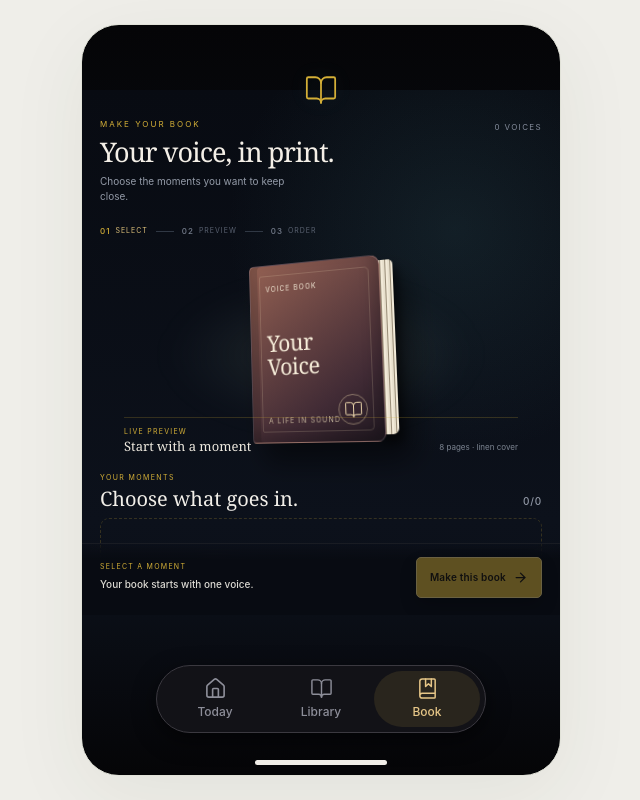
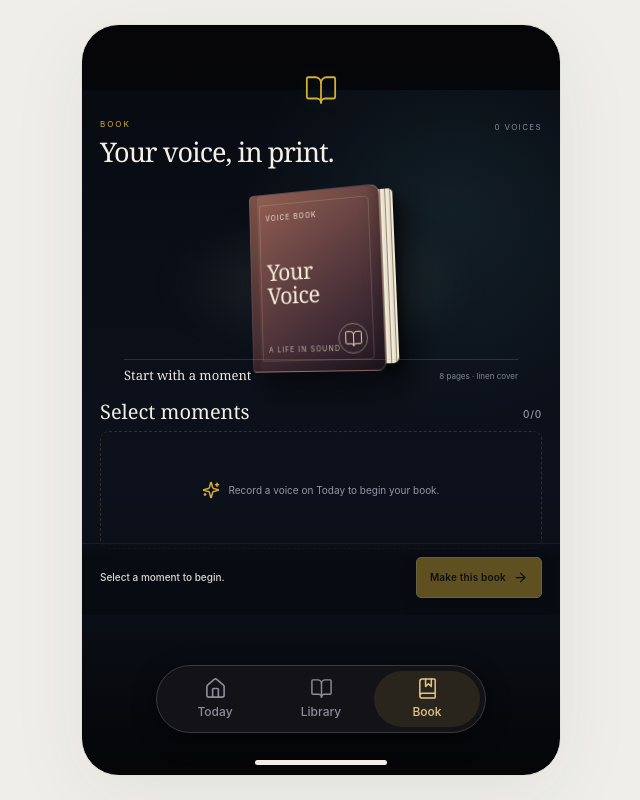
Before and after one commit to quiteqiang/lifebook, a React (Vite) app: page / in a window 1280 px wide. Both pictures are taken after a click on the button "Book". Shown: the whole page, without its empty margins (319-959 px from the left). Built offline with nearby package versions, Linux system fonts and the light colour scheme.

Commit message:
Simplify Book builder copy

```diff
--- a/components/ui/book-builder.tsx
+++ b/components/ui/book-builder.tsx
@@ -39,20 +39,11 @@ export function BookBuilder({ memories, playingId, onPlay }: BookBuilderProps) {
   return <div className="book-builder-page" aria-label="Make your book">
     <header className="book-builder-header">
       <div>
-        <span className="book-builder-eyebrow">MAKE YOUR BOOK</span>
+        <span className="book-builder-eyebrow">BOOK</span>
         <h1>Your voice, in print.</h1>
-        <p>Choose the moments you want to keep close.</p>
       </div>
       <span className="book-builder-voice-count">{memories.length} VOICES</span>
     </header>
-
-    <div className="book-builder-steps" aria-label="Book creation steps">
-      <span className="is-current"><b>01</b> SELECT</span>
-      <i aria-hidden="true" />
-      <span><b>02</b> PREVIEW</span>
-      <i aria-hidden="true" />
-      <span><b>03</b> ORDER</span>
-    </div>
 
     <section className="book-builder-preview" aria-label="Book preview">
       <div className="book-builder-preview-haze" aria-hidden="true" />
@@ -66,14 +57,14 @@ export function BookBuilder({ memories, playingId, onPlay }: BookBuilderProps) {
         <div className="book-builder-pages" />
       </div>
       <div className="book-builder-preview-note">
-        <div><span>LIVE PREVIEW</span><strong>{selectedMemories.length ? `Volume ${String(selectedMemories.length).padStart(2, '0')}` : 'Start with a moment'}</strong></div>
+        <div><strong>{selectedMemories.length ? `Volume ${String(selectedMemories.length).padStart(2, '0')}` : 'Start with a moment'}</strong></div>
         <small>{pageCount} pages · linen cover</small>
       </div>
     </section>
 
     <section className="book-builder-selection" aria-label="Choose voice memories">
       <div className="book-builder-section-heading">
-        <div><span>YOUR MOMENTS</span><h2>Choose what goes in.</h2></div>
+        <div><h2>Select moments</h2></div>
         <strong>{selectedMemories.length}/{memories.length}</strong>
       </div>
       {memories.length ? <div className="book-builder-memory-list">{memories.map((memory, index) => {
@@ -92,16 +83,14 @@ export function BookBuilder({ memories, playingId, onPlay }: BookBuilderProps) {
     </section>
 
     <div className="book-builder-footer">
-      <div><span>{selectedMemories.length ? 'READY TO PRINT' : 'SELECT A MOMENT'}</span><strong>{selectedMemories.length ? `${selectedMemories.length} memories selected` : 'Your book starts with one voice.'}</strong></div>
+      <div><strong>{selectedMemories.length ? `${selectedMemories.length} memories selected` : 'Select a moment to begin.'}</strong></div>
       <button type="button" disabled={!selectedMemories.length} onClick={() => setOrderOpen(true)}>Make this book <ArrowRight size={15} /></button>
     </div>
 
     {orderOpen && <div className="book-order-overlay" role="dialog" aria-modal="true" aria-label="Confirm book order">
       <div className="book-order-sheet">
         <button type="button" className="book-order-close" aria-label="Close order summary" onClick={() => setOrderOpen(false)}><X size={17} /></button>
-        <span className="book-builder-eyebrow">READY TO MAKE</span>
         <h2>Your Voice Book</h2>
-        <p>A linen-bound keepsake with your selected moments, arranged as a quiet volume of your life.</p>
         <div className="book-order-summary"><span><b>{selectedMemories.length}</b> memories</span><span><b>{pageCount}</b> pages</span><span><b>Linen</b> cover</span></div>
         <div className="book-order-actions"><button type="button" onClick={() => setOrderOpen(false)}>Back to edit</button><button type="button" onClick={() => setOrderOpen(false)}>Request this book <ArrowRight size={14} /></button></div>
       </div>
--- a/styles.css
+++ b/styles.css
@@ -490,7 +490,7 @@ button:focus-visible {outline:2px solid #557862; outline-offset:5px;}
 .book-order-overlay { position:absolute; z-index:50; inset:0; display:flex; align-items:flex-end; justify-content:center; padding:18px; background:#05070dcc; backdrop-filter:blur(8px); animation:book-order-fade .25s ease both; }
 .book-order-sheet { position:relative; width:min(100%,370px); padding:25px 20px 19px; border:1px solid #d4af3740; border-radius:14px; color:#f1eee8; background:linear-gradient(145deg,#171820,#0b0e15); box-shadow:0 20px 50px #000b; animation:book-order-rise .38s cubic-bezier(.16,1,.3,1) both; }
 .book-order-close { position:absolute; top:12px; right:12px; display:grid; place-items:center; width:29px; height:29px; border:1px solid #ffffff1c; border-radius:50%; color:#e9e2d6; background:#ffffff0a; }
-.book-order-sheet h2 { margin:8px 0 0; color:#f7f0e4; font:400 27px/1 Georgia,serif; }
+.book-order-sheet h2 { margin:0 0 18px; color:#f7f0e4; font:400 27px/1 Georgia,serif; }
 .book-order-sheet p { max-width:290px; margin:9px 0 18px; color:#9ca2ae; font-size:10px; line-height:1.55; }
 .book-order-summary { display:grid; grid-template-columns:repeat(3,1fr); gap:8px; padding:11px 0; border-top:1px solid #ffffff12; border-bottom:1px solid #ffffff12; color:#838b98; font-size:8px; text-align:center; }
 .book-order-summary span { display:flex; flex-direction:column; gap:4px; }
```
